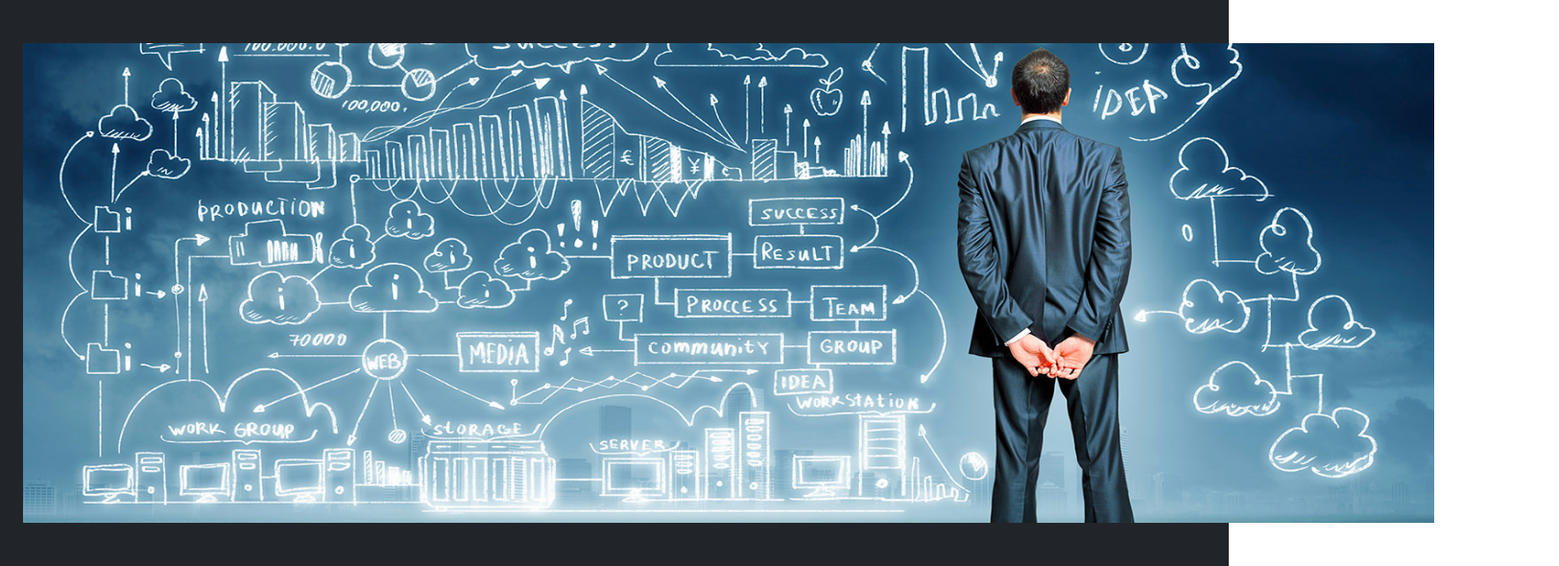
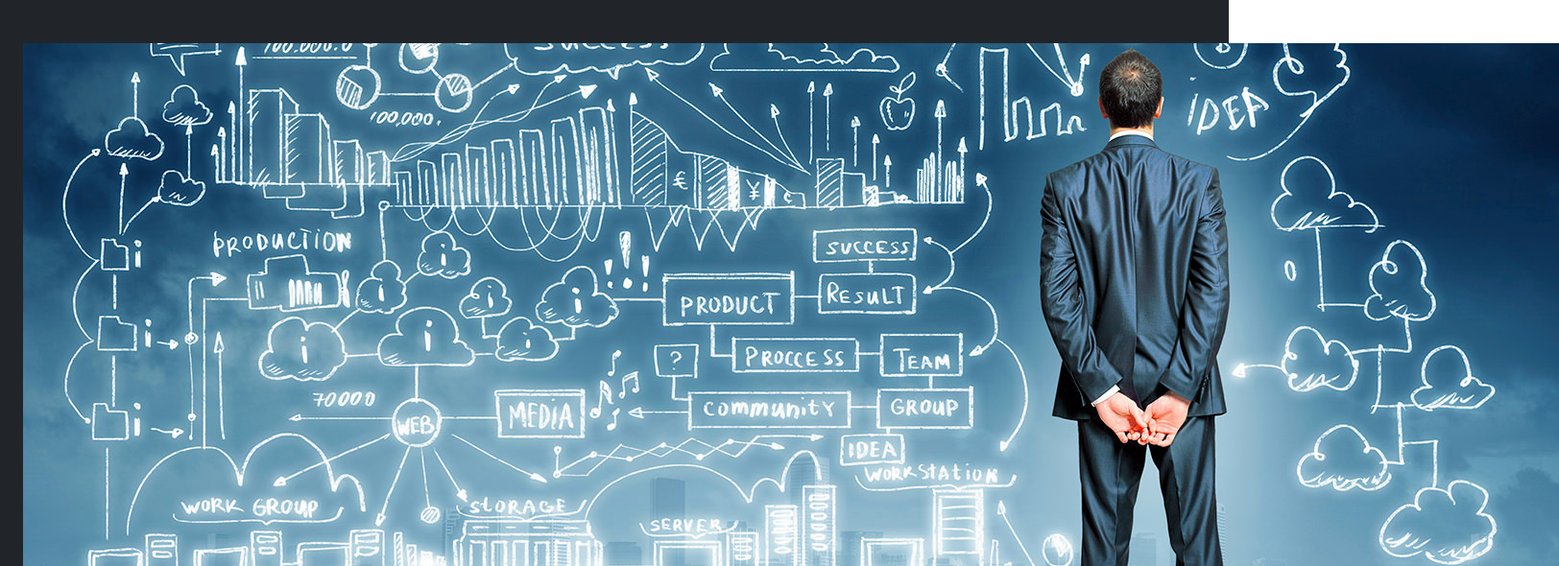
Before and after one commit to vrishanky/assignments, a plain HTML site: page index.html in a window 1280 px wide. Shown: the part 135-725 px from the top of the page at 96% size, 1624 px wide, since content can reach past the window. Drawn offline with nearby package versions, Linux system fonts and the light colour scheme.

Commit message:
Update index.html

```diff
--- a/index.html
+++ b/index.html
@@ -43,7 +43,7 @@
   </header>
 
       <div class="bg-dark text-secondary px-4 py-5 text-center">
-        <div class="sow-image-container"> <img src="./slider_image_14.jpg" width="1470" height="500"></div>
+        <div class="sow-image-container"> <img src="./slider_image_14.jpg"></div>
         <div class="py-5">
           <h1 class="display-5 fw-bold text-white">MEGACITY VENTURES: MERN STACK BOOTCAMP</h1>
           <div class="col-lg-6 mx-auto">
```
